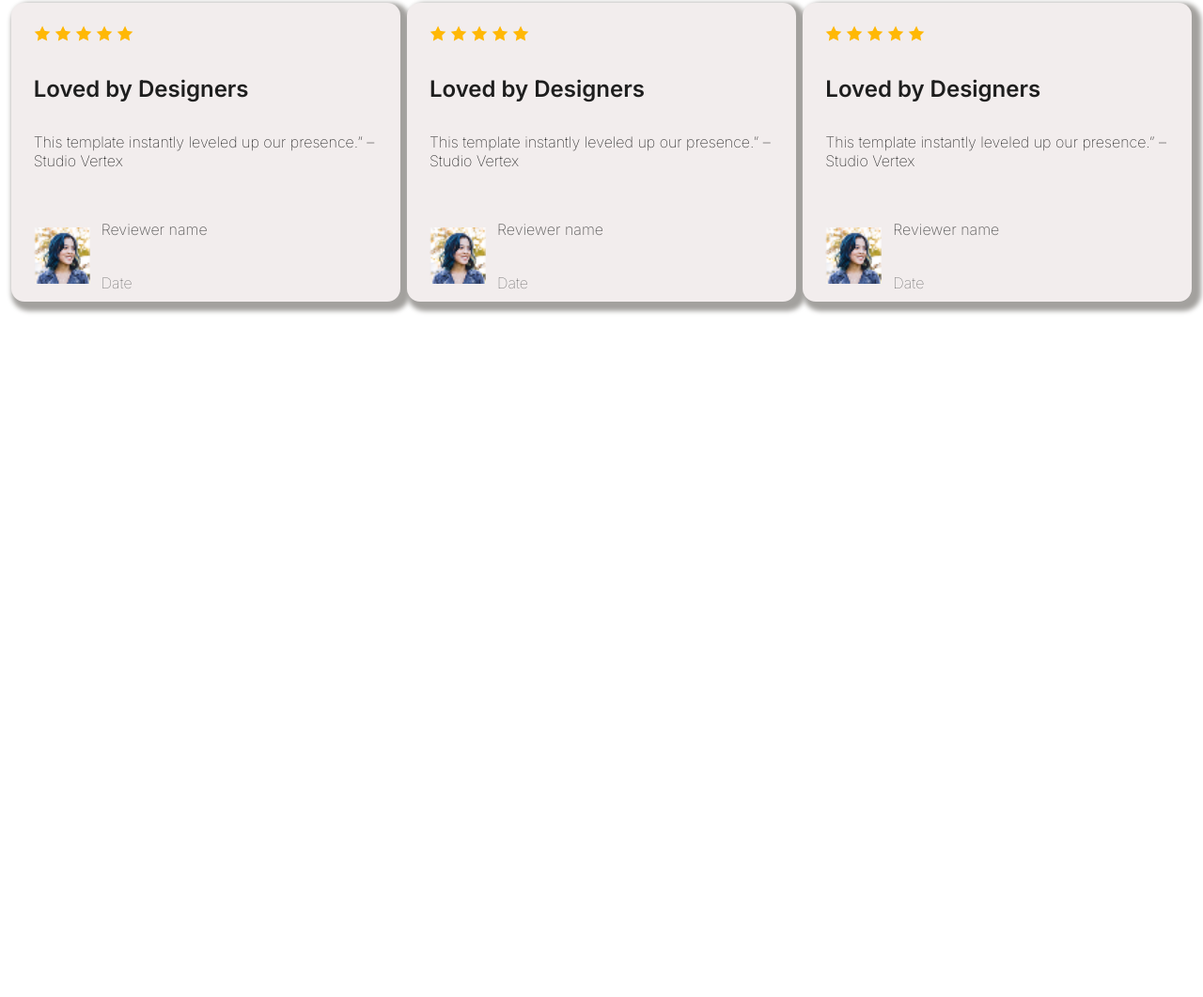
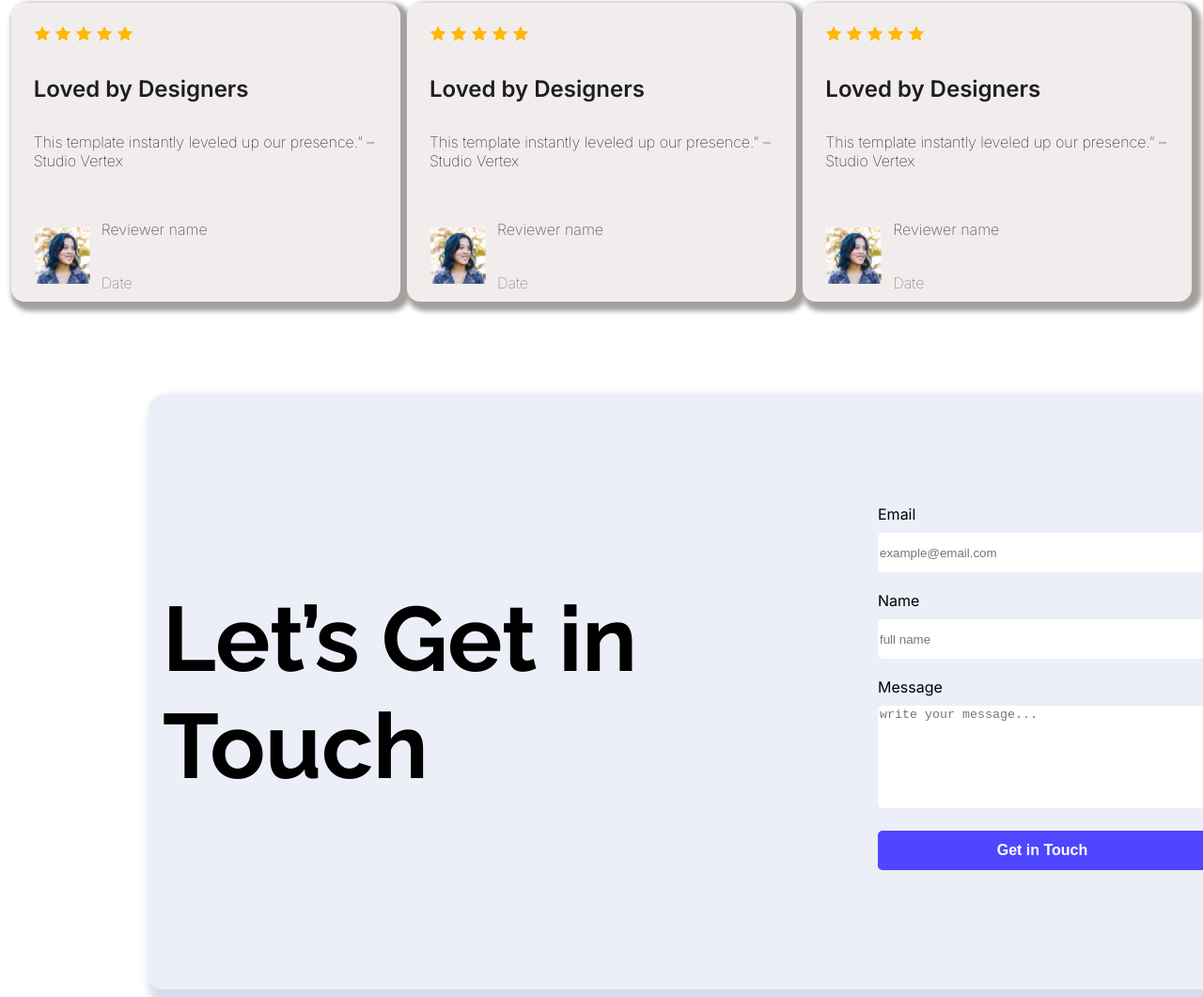
Before and after one commit to sadmanshams369/assignment-1, a plain HTML site: page my-first-assignment.html in a window 1280 px wide. Shown: the part 2039-3100 px from the top of the page at 94% size. Before the commit the page ends 2387 px from the top, so only its background shows below. Drawn offline with Linux system fonts and the light colour scheme.

Commit message:
added form section

```diff
--- a/Styles/styles.css
+++ b/Styles/styles.css
@@ -158,3 +158,44 @@ header{
     display: flex;
     justify-content: space-around;
 }
+/* form */
+.form-title{
+    font-size: 97px;
+    font-weight: bold;
+    color: #000000;
+}
+label, .form-btn{
+    display: block;
+    margin-bottom: 10px;
+}
+input{
+    margin-bottom: 20px;
+    background-color: #FFFFFF;
+    height: 40px;
+    width: 350px;
+    border-radius: 5px;
+    border: none;
+}
+textarea{
+    margin-bottom: 20px;
+    background-color: #FFFFFF;
+    border-radius: 5px;
+    border: none;
+}
+.form-btn{
+    width: 350px;
+}
+.user-form{
+    display: flex;
+    height: 632px;
+    width: 1140px;
+    justify-content: space-around;
+    align-items: center;
+    margin-left: 150px;
+    margin-top: 100px;
+    background-color: #eceff8;
+    border-radius: 15px;
+    box-shadow: 10px 10px 10px 10px #D6DDED;
+    padding-left: 15px;
+    padding-right: 15px;
+}
--- a/my-first-assignment.html
+++ b/my-first-assignment.html
@@ -119,6 +119,18 @@
                 </div>
             </div>
         </section>
+        <section class="user-form">
+            <h1 class="form-title raleway">Let’s Get in Touch</h1>
+            <form class="from-all">
+                <label class="inter" for="email">Email</label>
+                <input type="email" placeholder="example@email.com" name="" id="email">
+                <label class="inter" for="name">Name</label>
+                <input type="text" placeholder="full name" name="" id="name">
+                <label class="inter" for="message">Message</label>
+                <textarea cols="45" rows="7" name="" placeholder="write your message..." id="message"></textarea>
+                <button class="form-btn nav-btn">Get in Touch</button>
+            </form>
+        </section>
     </main>
     <footer>
 
```
